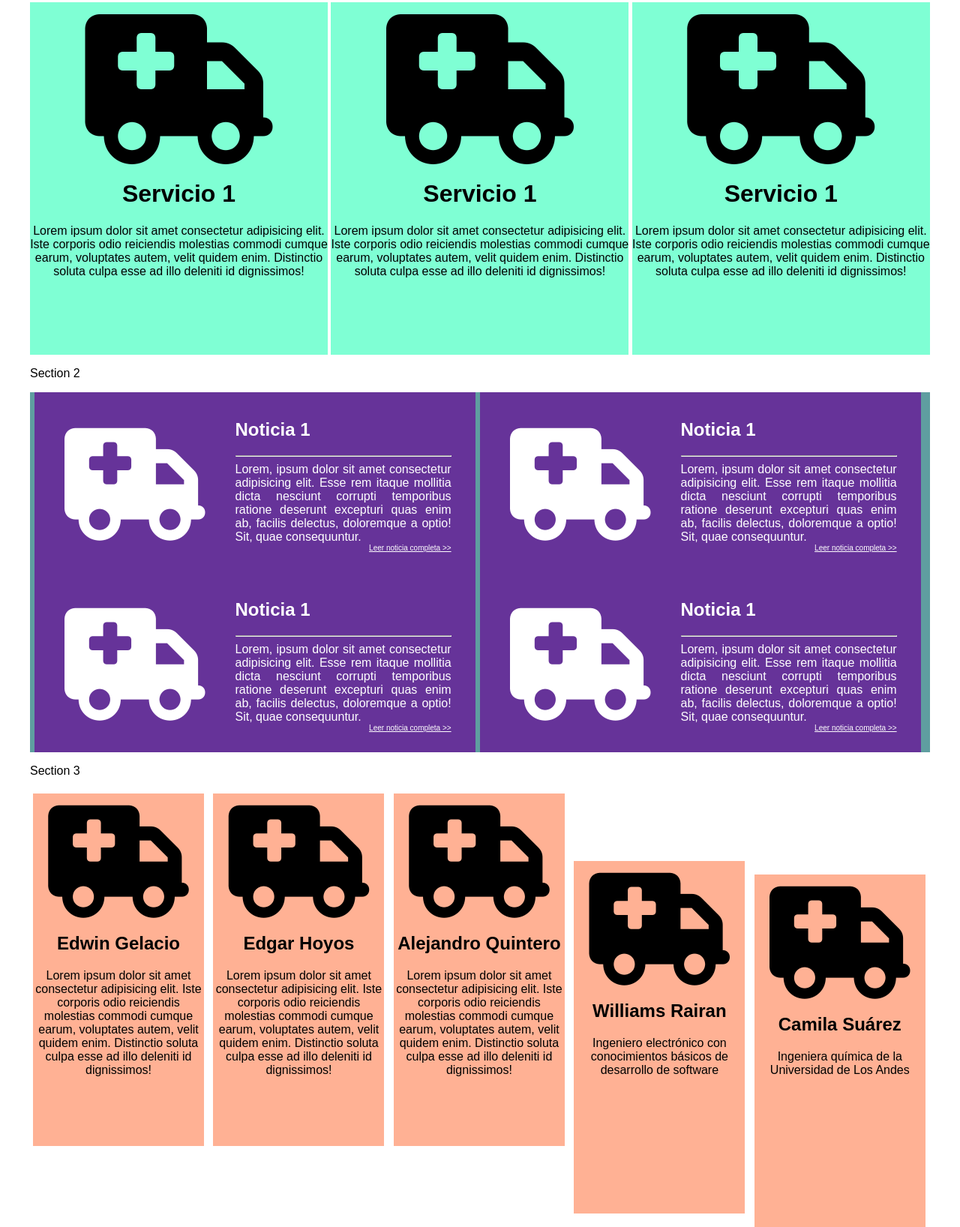
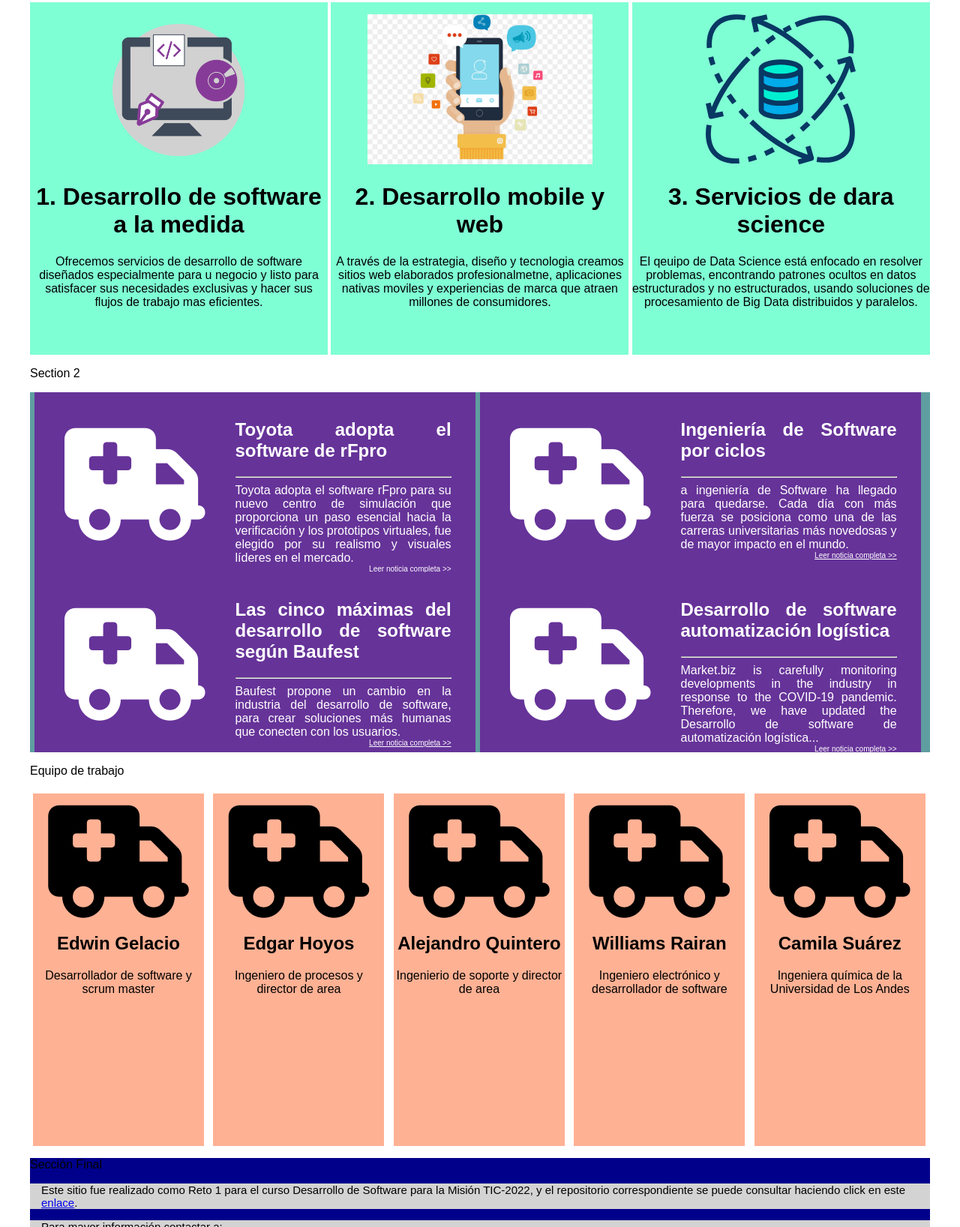
Before and after one commit to EdwinGelacio/semana-1-30, a plain HTML site: page index.html in a window 1280 px wide. Shown: the part 740-2376 px from the top of the page at 75% size. Drawn offline with Linux system fonts and the light colour scheme.

Commit message:
ajustes finales

```diff
--- a/index.html
+++ b/index.html
@@ -40,59 +40,56 @@
             <!--fin banner-->
         </header>
 
-        <div class="section-1">
+        <div class="section-1" id="services">
             <p class="section-text">Section 1</p>
             <div class="col-3">
                 <p>
 
-                    <i class="fas fa-ambulance" style="font-size:200px"></i>
+                    <img src="icon2.png" alt="" height="200">
                 </p>
                 <div class="service-content">
 
                     <h1>
-                        Servicio 1
+                        1. Desarrollo de software a la medida
                     </h1>
                     <p class="service-text">
-                        Lorem ipsum dolor sit amet consectetur adipisicing elit. Iste corporis odio reiciendis molestias commodi cumque earum, voluptates
-                        autem, velit quidem enim. Distinctio soluta culpa esse ad illo deleniti id dignissimos!
+                        Ofrecemos servicios de desarrollo de software diseñados especialmente para u negocio y listo para satisfacer sus necesidades exclusivas y hacer sus flujos de trabajo mas eficientes.
                     </p>
                 </div>
             </div>
             <div class="col-3">
                 <p>
 
-                    <i class="fas fa-ambulance" style="font-size:200px"></i>
+                    <img src="icon3.jpg" alt="" height="200">
                 </p>
                 <div class="service-content">
 
                     <h1>
-                        Servicio 1
+                        2. Desarrollo mobile y web
                     </h1>
                     <p class="service-text">
-                        Lorem ipsum dolor sit amet consectetur adipisicing elit. Iste corporis odio reiciendis molestias commodi cumque earum, voluptates
-                        autem, velit quidem enim. Distinctio soluta culpa esse ad illo deleniti id dignissimos!
+                        A través de la estrategia, diseño y tecnologia creamos sitios web elaborados profesionalmetne, aplicaciones nativas moviles y experiencias de marca que atraen millones de consumidores.
                     </p>
                 </div>
             </div>
             <div class="col-3">
                 <p>
 
-                    <i class="fas fa-ambulance" style="font-size:200px"></i>
+                    <img src="icon1.svg" alt="" height="200" width="200">
                 </p>
                 <div class="service-content">
 
                     <h1>
-                        Servicio 1
+                        3. Servicios de dara science
                     </h1>
                     <p class="service-text">
-                        Lorem ipsum dolor sit amet consectetur adipisicing elit. Iste corporis odio reiciendis molestias commodi cumque earum, voluptates
-                        autem, velit quidem enim. Distinctio soluta culpa esse ad illo deleniti id dignissimos!
+                        El qeuipo de Data Science está enfocado en resolver problemas, encontrando patrones ocultos en datos estructurados y no estructurados, usando soluciones de procesamiento de Big Data distribuidos y paralelos.
                     </p>
                 </div>
             </div>
         </div>
 
-        <div class="section-2">
+        <div class="section-2" id="news">
             <p class="section-text">Section 2</p>
             <div class="section-news">
 
@@ -102,12 +99,10 @@
                             <i class="fas fa-ambulance news-logo" style="font-size:150px"></i>
                         </div>
                         <div class="news-text">
-                            <h2 class="news-title">Noticia 1</h2>
+                            <h2 class="news-title">Toyota adopta el software de rFpro</h2>
                             <hr>
-                            <p class="news-info" style="margin:0; padding:0;">Lorem, ipsum dolor sit amet consectetur adipisicing
-                                elit. Esse rem itaque mollitia dicta nesciunt corrupti temporibus ratione deserunt excepturi
-                                quas enim ab, facilis delectus, doloremque a optio! Sit, quae consequuntur.</p>
-                            <span class="news-url"><a href="#">Leer noticia completa >></a></span>
+                            <p class="news-info" style="margin:0; padding:0;">Toyota adopta el software rFpro para su nuevo centro de simulación que proporciona un paso esencial hacia la verificación y los prototipos virtuales, fue elegido por su realismo y visuales líderes en el mercado.</p>
+                            <span class="news-url"><a target="blank" href="https://valenciacars.blogspot.com/2020/11/toyota-adopta-software-rfpro-su-nuevo-centro-simulacion.html">Leer noticia completa >></a></span>
                         </div>
                     </div>
                     <div class="news-data">
@@ -115,12 +110,10 @@
                             <i class="fas fa-ambulance news-logo" style="font-size:150px"></i>
                         </div>
                         <div class="news-text">
-                            <h2 class="news-title">Noticia 1</h2>
+                            <h2 class="news-title">Ingeniería de Software por ciclos</h2>
                             <hr>
-                            <p class="news-info" style="margin:0; padding:0;">Lorem, ipsum dolor sit amet consectetur adipisicing
-                                elit. Esse rem itaque mollitia dicta nesciunt corrupti temporibus ratione deserunt excepturi
-                                quas enim ab, facilis delectus, doloremque a optio! Sit, quae consequuntur.</p>
-                            <span class="news-url"><a href="#">Leer noticia completa >></a></span> </div>
+                            <p class="news-info" style="margin:0; padding:0;">a ingeniería de Software ha llegado para quedarse. Cada día con más fuerza se posiciona como una de las carreras universitarias más novedosas y de mayor impacto en el mundo.</p>
+                            <span class="news-url"><a target="blank" href="https://www.lanacion.com.co/que-es-la-ingenieria-de-software-por-ciclos-propedeuticos-en-la-fet/">Leer noticia completa >></a></span> </div>
                     </div>
                 </div>
                 <div class="news">
@@ -130,12 +123,10 @@
                             <i class="fas fa-ambulance news-logo" style="font-size:150px"></i>
                         </div>
                         <div class="news-text">
-                            <h2 class="news-title">Noticia 1</h2>
+                            <h2 class="news-title">Las cinco máximas del desarrollo de software según Baufest</h2>
                             <hr>
-                            <p class="news-info" style="margin:0; padding:0;">Lorem, ipsum dolor sit amet consectetur adipisicing
-                                elit. Esse rem itaque mollitia dicta nesciunt corrupti temporibus ratione deserunt excepturi
-                                quas enim ab, facilis delectus, doloremque a optio! Sit, quae consequuntur.</p>
-                            <span class="news-url"><a href="#">Leer noticia completa >></a></span> </div>
+                            <p class="news-info" style="margin:0; padding:0;">Baufest propone un cambio en la industria del desarrollo de software, para crear soluciones más humanas que conecten con los usuarios.</p>
+                            <span class="news-url"><a target="blank" href="https://www.infochannel.info/las-cinco-maximas-del-desarrollo-de-software-segun-baufest">Leer noticia completa >></a></span> </div>
                     </div>
                     <div class="news-data">
 
@@ -143,12 +134,10 @@
                             <i class="fas fa-ambulance news-logo" style="font-size:150px"></i>
                         </div>
                         <div class="news-text">
-                            <h2 class="news-title">Noticia 1</h2>
+                            <h2 class="news-title">Desarrollo de software automatización logística</h2>
                             <hr>
-                            <p class="news-info" style="margin:0; padding:0;">Lorem, ipsum dolor sit amet consectetur adipisicing
-                                elit. Esse rem itaque mollitia dicta nesciunt corrupti temporibus ratione deserunt excepturi
-                                quas enim ab, facilis delectus, doloremque a optio! Sit, quae consequuntur.</p>
-                            <span class="news-url"><a href="#">Leer noticia completa >></a></span> </div>
+                            <p class="news-info" style="margin:0; padding:0;">Market.biz is carefully monitoring developments in the industry in response to the COVID-19 pandemic. Therefore, we have updated the Desarrollo de software de automatización logística...</p>
+                            <span class="news-url"><a target="blank" href="http://gammaboxtech.com/global-desarrollo-de-software-de-automatizacion-logistica-valor/">Leer noticia completa >></a></span> </div>
                     </div>
 
                 </div>
@@ -156,8 +145,8 @@
 
         </div>
 
-        <div class="section-3">
-            <p class="section-text">Section 3</p>
+        <div class="section-3" id="team">
+            <p class="section-text">Equipo de trabajo</p>
             <div class="col-5">
                 <p>
 
@@ -169,8 +158,7 @@
                         Edwin Gelacio
                     </h2>
                     <p class="service-text memebers">
-                            Lorem ipsum dolor sit amet consectetur adipisicing elit. Iste corporis odio reiciendis molestias commodi cumque earum, voluptates
-                            autem, velit quidem enim. Distinctio soluta culpa esse ad illo deleniti id dignissimos!
+                        Desarrollador de software y scrum master
                     </p>
                 </div>
             </div>
@@ -185,8 +173,7 @@
                         Edgar Hoyos
                     </h2>
                     <p class="service-text memebers">
-                            Lorem ipsum dolor sit amet consectetur adipisicing elit. Iste corporis odio reiciendis molestias commodi cumque earum, voluptates
-                            autem, velit quidem enim. Distinctio soluta culpa esse ad illo deleniti id dignissimos!
+                        Ingeniero de procesos y director de area
                     </p>
                 </div>
             </div>
@@ -201,8 +188,7 @@
                         Alejandro Quintero
                     </h2>
                     <p class="service-text memebers">
-                            Lorem ipsum dolor sit amet consectetur adipisicing elit. Iste corporis odio reiciendis molestias commodi cumque earum, voluptates
-                            autem, velit quidem enim. Distinctio soluta culpa esse ad illo deleniti id dignissimos!
+                        Ingenierio de soporte y director de area
                     </p>
                 </div>
             </div>
@@ -217,7 +203,7 @@
                             Williams Rairan
                         </h2>
                         <p class="service-text memebers">
-                            Ingeniero electrónico con conocimientos básicos de desarrollo de software
+                            Ingeniero electrónico y desarrollador de software
                         </p>
                     </div>
                 </div>
```
Also changed, not shown: icon1.svg (added), icon2.png (added), icon3.jpg (added). Lines whose indentation alone changed are shown as unchanged.
